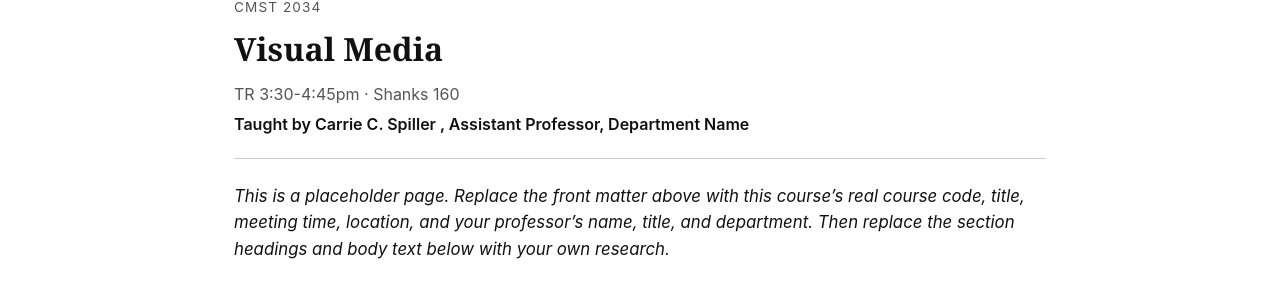
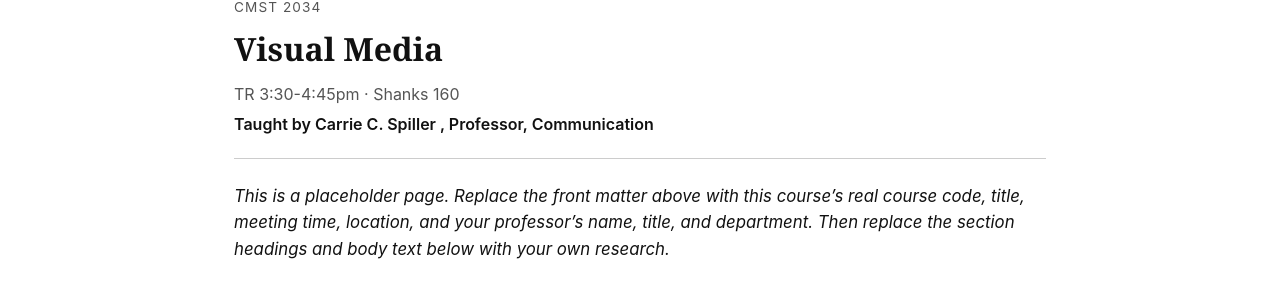
Before and after one commit to nevahall/myawesomesemester, a Jekyll site: the page built from _courses/course-01.md, in a window 1280 px wide. Shown: the part 170-477 px from the top of the page. Built offline with Jekyll 4.4.1, drawn with Linux system fonts in a browser that asks for light colours.

Commit message:
Update course-01.md

```diff
--- a/_courses/course-01.md
+++ b/_courses/course-01.md
@@ -5,8 +5,8 @@ course_title: "Visual Media"
 meeting_time: "TR 3:30-4:45pm"
 location: "Shanks 160"
 instructor_name: "Carrie C. Spiller "
-instructor_title: "Assistant Professor"
-instructor_department: "Department Name"
+instructor_title: "Professor"
+instructor_department: "Communication"
 ---
 
 _This is a placeholder page. Replace the front matter above with this course's real
```
